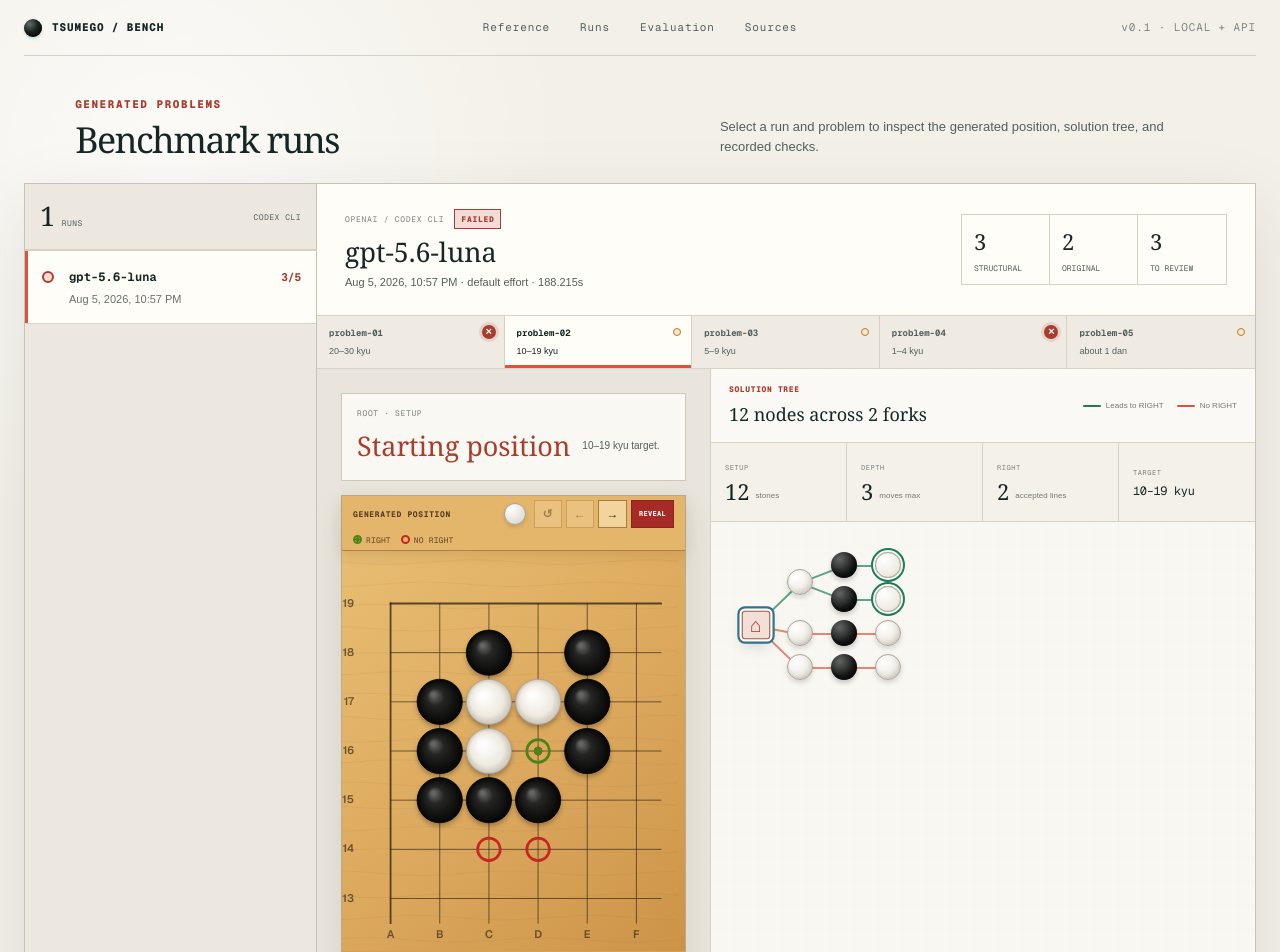
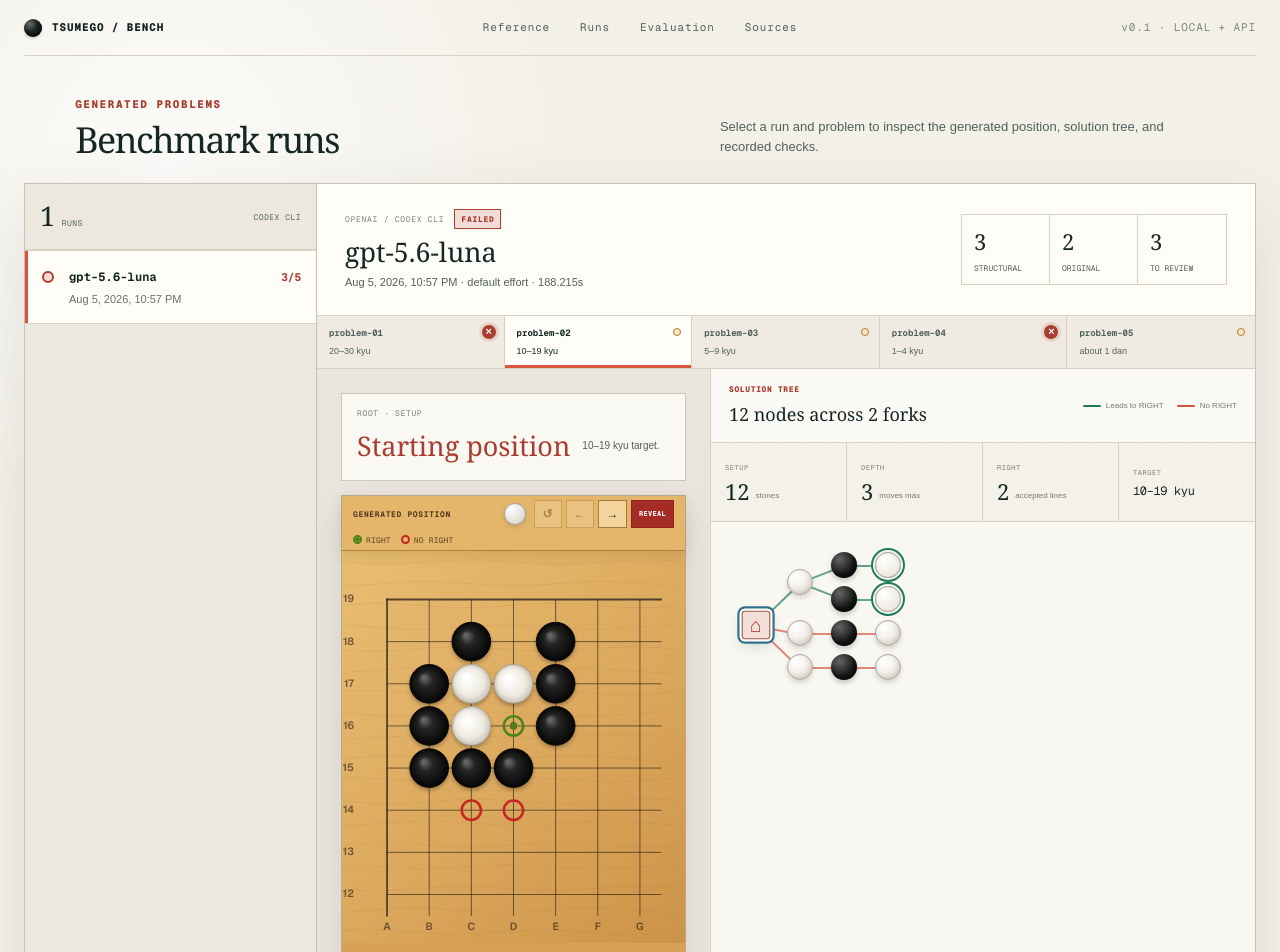
Before and after one commit to adum/tsumegobench, a Next.js app: page /runs in a window 1280 px wide. Shown: the top 952 px of the page. Built offline with nearby package versions, Linux system fonts and the light colour scheme.

Commit message:
Add breathing room to cropped boards

```diff
--- a/app/components/GoBoard.tsx
+++ b/app/components/GoBoard.tsx
@@ -44,7 +44,7 @@ export function GoBoard({
 }: GoBoardProps) {
   const canvasRef = useRef<HTMLCanvasElement>(null);
   const variationTargetsRef = useRef<VariationTarget[]>([]);
-  const crop = useMemo(() => getCrop(root, 1), [root]);
+  const crop = useMemo(() => getCrop(root, 2), [root]);
   const boardPosition = useMemo(() => boardAtNode(root, selected), [root, selected]);
   const variationNodes = useMemo(
     () => selected.children.filter((child) => Boolean(getMove(child)?.point)),
```
Also changed, not shown: 1 other file (tests, documents, lock files or other folders).
